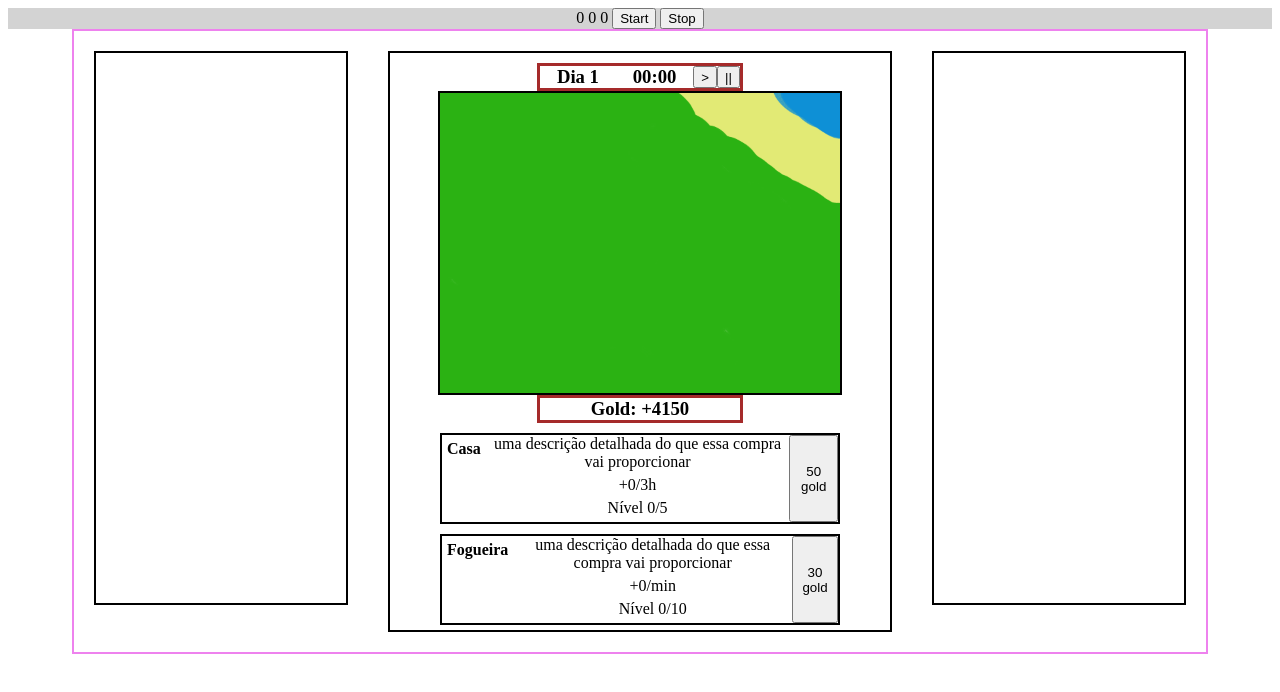
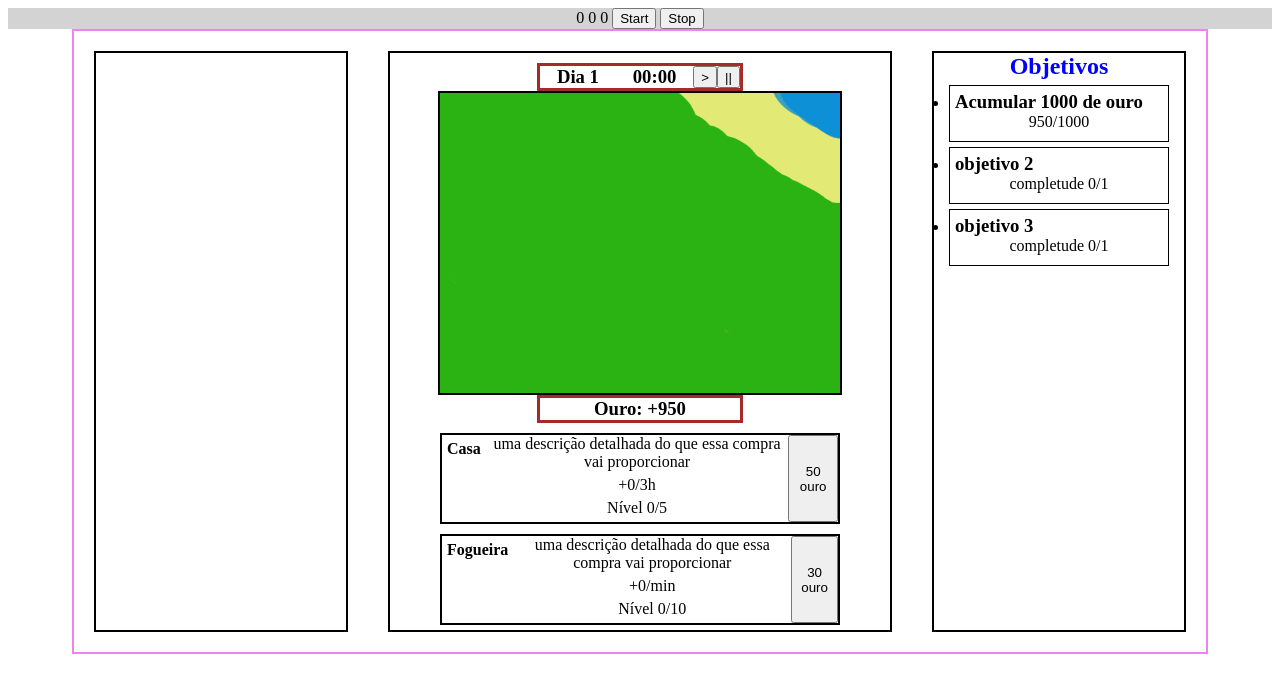
Before and after one commit to yuriverso/Vita, a plain HTML site: page index.html in a window 1280 px wide. Drawn offline with Linux system fonts and the light colour scheme.

Commit message:
iniciada implementação de objetivos

```diff
--- a/index.html
+++ b/index.html
@@ -34,7 +34,7 @@
                 <img src="img/vitahouse.png" alt="house" id="house" width="400">
             </div>
             <div id="gold-box">
-                <h3 id="gold-label">Gold: </h3>
+                <h3 id="gold-label">Ouro: </h3>
                 <h3 id="gold">0</h3>
             </div>
             <div>
@@ -60,7 +60,27 @@
             </section>
         </div>
         <div id="objetivos">
-
+            <h2>Objetivos</h2>
+            <ul>
+                <li>
+                    <div>
+                        <h3>Acumular 1000 de ouro</h3>
+                        <p id="ob1">completude 0/1</p>
+                    </div>
+                </li>
+                <li>
+                    <div>
+                        <h3>objetivo 2</h3>
+                        <p>completude 0/1</p>
+                    </div>
+                </li>
+                <li>
+                    <div>
+                        <h3>objetivo 3</h3>
+                        <p>completude 0/1</p>
+                    </div>
+                </li>
+            </ul>
         </div>
 
     </main>
--- a/script.js
+++ b/script.js
@@ -5,7 +5,9 @@ var sec = 0
 var min = 0
 var h = 0
 var d = 1
-var gold = 4150
+var gold = 950
+
+var ob1 = false
 
 var house = false
 var houseLevel = 0
@@ -21,7 +23,7 @@ let bonfireBonus = 1*houseLevel
 
 
 updateValues()
-
+// Main function
 function contador(){
     sec += 1;
     if(sec===60){
@@ -39,6 +41,7 @@ function contador(){
     countGold();
 
 }
+
 function updateValues(){
     if (gold>0){
         document.getElementById("gold").innerHTML = "+"+gold
@@ -46,6 +49,7 @@ function updateValues(){
     else{
         document.getElementById("gold").innerHTML = gold
     }
+    updateObjectives()
     updateHouseValues()
     updateBonfireValues()
 
@@ -92,6 +96,18 @@ function countGold(){
     }
 
 }
+function updateObjectives(){
+    //ob1
+    if(gold>=1000){
+        ob1 = true
+    }
+    if(ob1){
+        document.getElementById("ob1").innerHTML = "Concluído!"
+    }else{
+        document.getElementById("ob1").innerHTML = gold+"/1000"
+    }
+
+}
 
 // Buildings functions
 
@@ -119,7 +135,7 @@ function updateHouseValues(){
         document.getElementById("house-level").innerHTML = "Nível Máximo"
     }
     else{
-        document.getElementById("buy-house").innerHTML = housePrice + " gold"
+        document.getElementById("buy-house").innerHTML = housePrice + " ouro"
         document.getElementById("house-level").innerHTML = "Nível "+houseLevel+"/"+houseMaxLevel
     }
     document.getElementById("house-bonus").innerHTML = "+"+houseBonus+"/3h"
@@ -149,7 +165,7 @@ function updateBonfireValues(){
         document.getElementById("bonfire-level").innerHTML = "Nível Máximo"
     }
     else{
-        document.getElementById("buy-bonfire").innerHTML = bonfirePrice + " gold"
+        document.getElementById("buy-bonfire").innerHTML = bonfirePrice + " ouro"
         document.getElementById("bonfire-level").innerHTML = "Nível "+bonfireLevel+"/"+bonfireMaxLevel
     }
     document.getElementById("bonfire-bonus").innerHTML = "+"+bonfireBonus+"/min"
--- a/style.css
+++ b/style.css
@@ -14,7 +14,7 @@ header{
 div#menu{
     margin: 20px;
     width: 250px;
-    height: 550px;
+    height: auto;
     border: 2px solid black;
 
 }
@@ -27,7 +27,7 @@ div#panel{
 div#objetivos{
     margin: 20px;
     width: 250px;
-    height: 550px;
+    height: auto;
     border: 2px solid black;
 
 }
@@ -87,3 +87,20 @@ h3#gold, h3#gold-label{
 h4#message{
     margin: 5px auto;
 }
+div#objetivos > h2{
+    color: blue;
+    margin: 0;
+}
+ul{
+    padding: 0;
+    display: inline;
+}
+li{
+    padding: 5px;
+    margin: 5px 15px;
+    border: 1px solid black;
+
+}
+li>div>h3{
+    text-align: left;
+}
```
